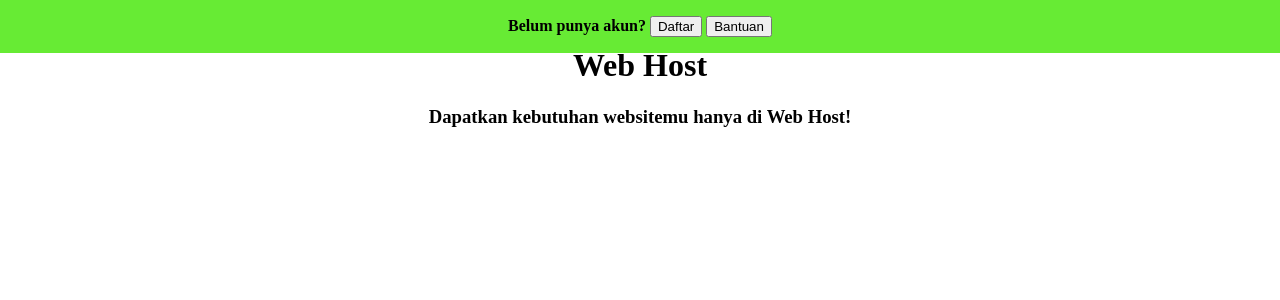
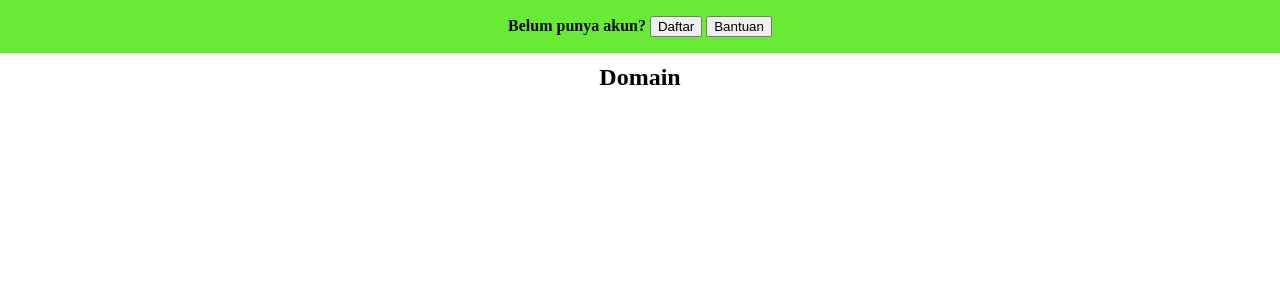
Before and after one commit to jagadw/webhost_svelte, a SvelteKit app: page / in a window 1280 px wide. Shown: the top 300 px of the page. Built offline with nearby package versions, Linux system fonts and the light colour scheme.

Commit message:
fix +page.svelte

```diff
--- a/src/routes/+page.svelte
+++ b/src/routes/+page.svelte
@@ -7,12 +7,13 @@
 
 <Header/>
 
-<br>
+<br><br>
     <center>
-        <h1>{title}</h1>
-        <h3>{desc}{title}!</h3>
+        <!-- <h1>{title}</h1>
+        <h3>{desc}{title}!</h3> -->
+        <h2>Domain</h2>
     </center>
-<br>
+<!-- <br> -->
 
 <Content/>
 
```
